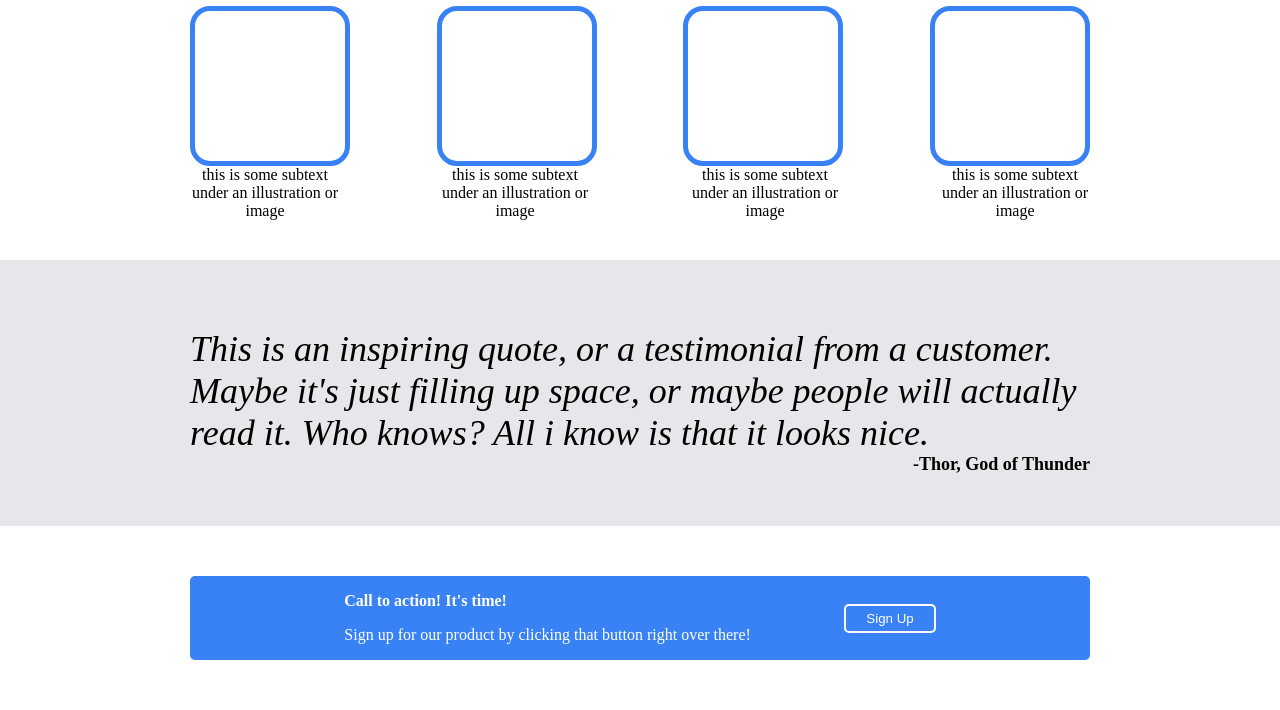
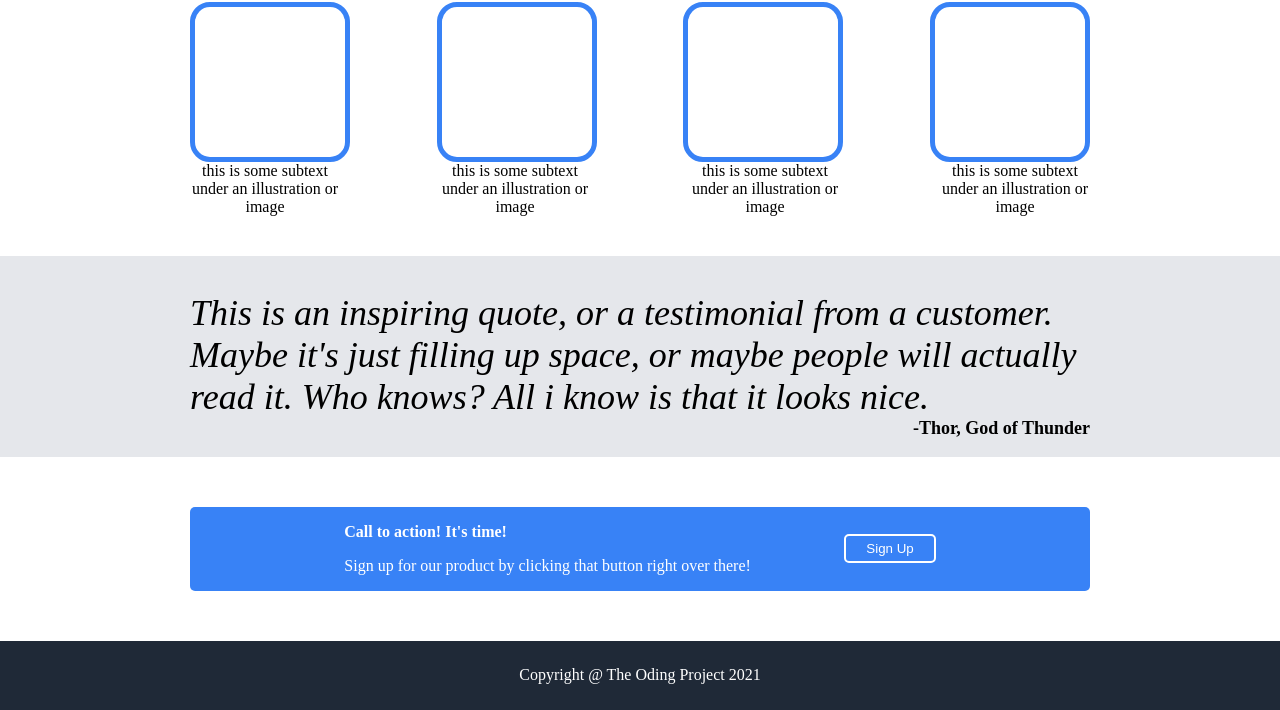
Before and after one commit to BurritoArray/landing-Page, a plain HTML site: page index.html in a window 1280 px wide. Shown: the part 490-1200 px from the top of the page. Drawn offline with Linux system fonts and the light colour scheme.

Commit message:
Added copyright section into index.html and style.css

```diff
--- a/index.html
+++ b/index.html
@@ -67,6 +67,10 @@
         </div>
 
     </div>
+  <!--Main Copyright Partition-->
+    <div class="copyright">
+        Copyright @ The Oding Project 2021
+    </div>
 
 </body>
 </html>
--- a/style.css
+++ b/style.css
@@ -177,3 +177,12 @@ ul {
     background-color: #3882f6;
     padding: 5px 20px;
 }
+
+.copyright {
+    display: flex;
+    justify-content: center;
+    align-items: center;
+    background-color: #1F2937;
+    color:white;
+    height: 70px;
+}
```
